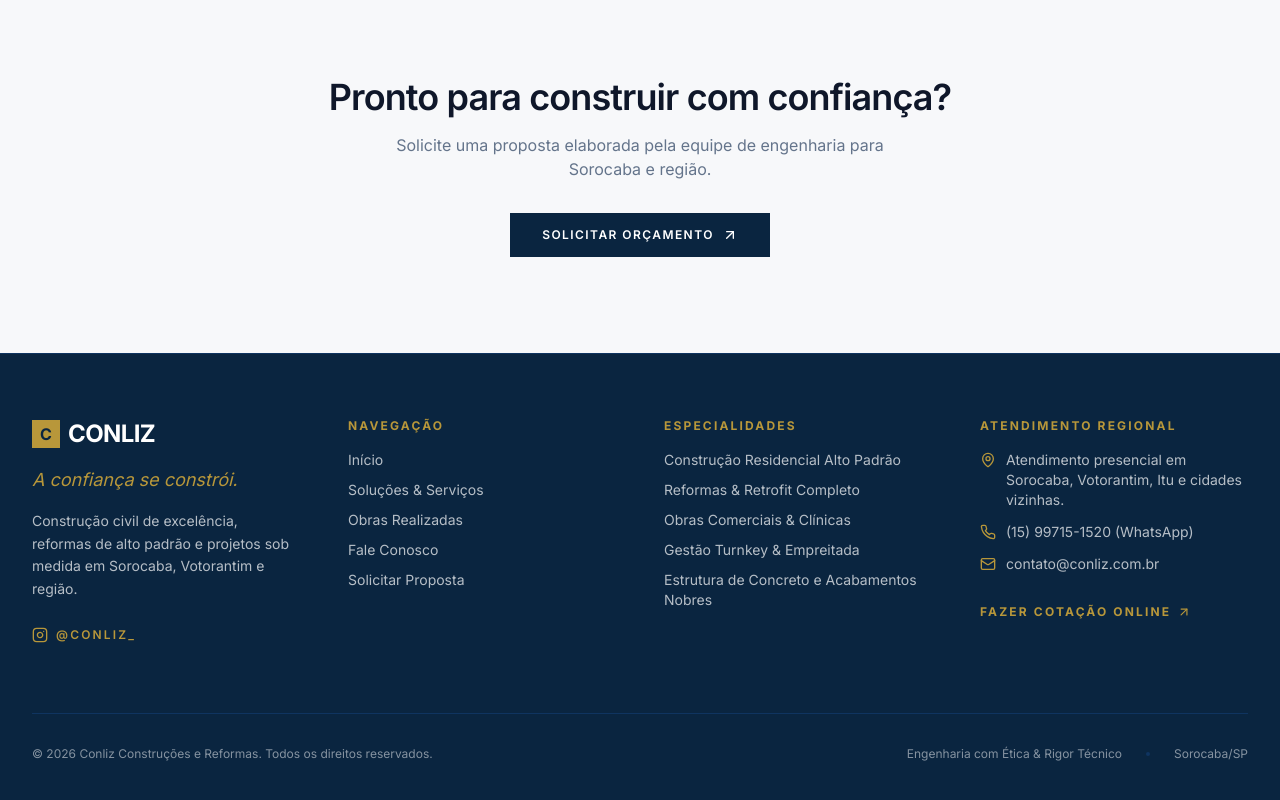
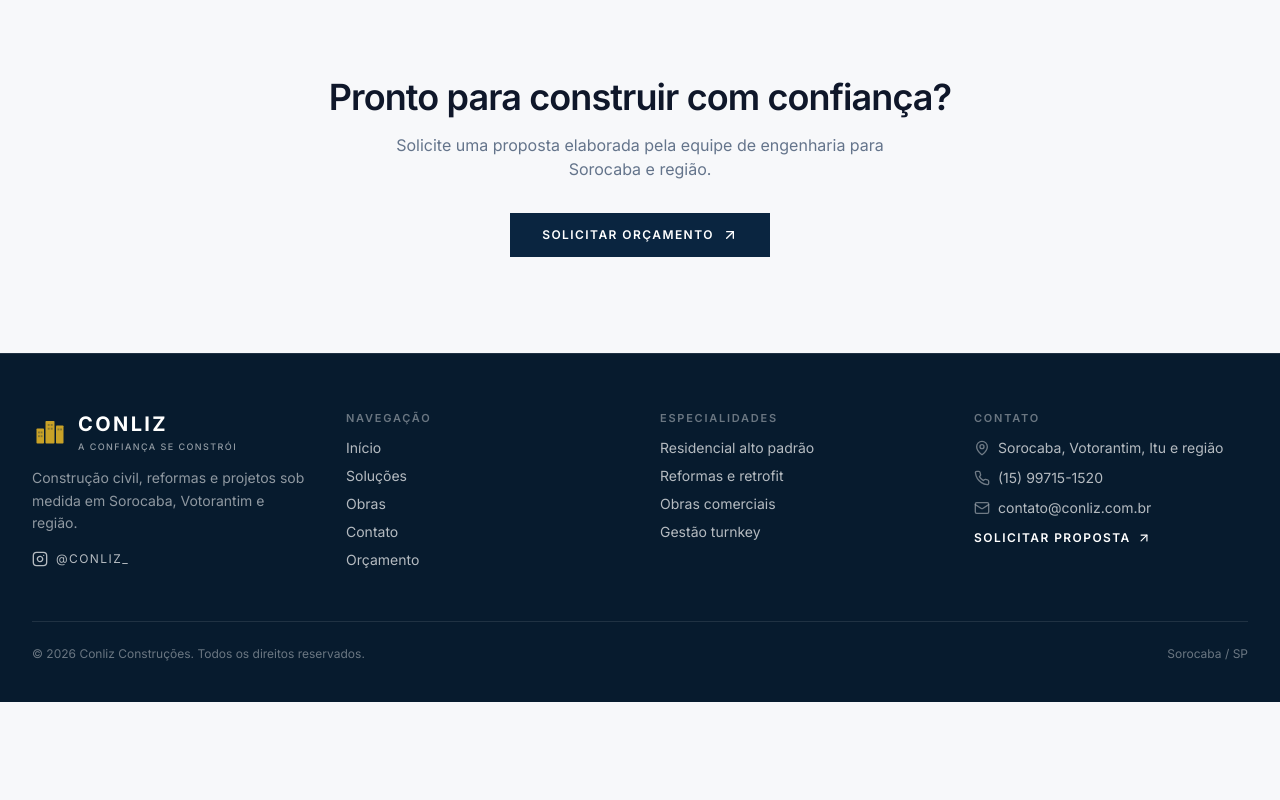
Before and after one commit to tgsf18/conliz, a Next.js app in the folder frontend/: page / in a window 1280 px wide. Shown: the part 3979-4779 px from the top of the page. After the commit the page ends 4681 px from the top, so only its background shows below. Built offline with nearby package versions, Linux system fonts and the light colour scheme; no server answers.

Commit message:
style: Footer with Logo, corporate, less gold, dark support

```diff
--- a/frontend/src/components/layout/Footer.tsx
+++ b/frontend/src/components/layout/Footer.tsx
@@ -4,144 +4,94 @@ import React from "react";
 import Link from "next/link";
 import { usePathname } from "next/navigation";
 import { MapPin, Phone, Mail, Instagram, ArrowUpRight } from "lucide-react";
+import { Logo } from "@/components/brand/Logo";
 
 export function Footer() {
   const pathname = usePathname();
 
-  // Não renderiza o footer público nas rotas do painel admin
   if (pathname?.startsWith("/admin") || pathname?.startsWith("/gestao-conliz-acesso")) {
     return null;
   }
 
   return (
-    <footer className="bg-conliz-navy border-t border-conliz-navyLight pt-16 pb-12 text-white">
+    <footer className="bg-[#071B2E] border-t border-white/10 pt-14 pb-10 text-white">
       <div className="max-w-7xl mx-auto px-4 sm:px-6 lg:px-8">
-        <div className="grid grid-cols-1 md:grid-cols-4 gap-12 mb-16">
-
-          {/* Brand Col */}
-          <div className="space-y-4 md:col-span-1">
-            <div className="flex items-center gap-2">
-              <div className="w-7 h-7 bg-conliz-gold flex items-center justify-center text-conliz-navy font-serif font-bold text-base">
-                C
-              </div>
-              <span className="font-serif text-2xl font-bold tracking-tight text-white">
-                CONLIZ
-              </span>
-            </div>
-            <p className="font-serif italic text-conliz-gold text-lg">
-              A confiança se constrói.
+        <div className="grid grid-cols-1 sm:grid-cols-2 lg:grid-cols-4 gap-10 mb-12">
+          <div className="space-y-4">
+            <Logo theme="dark" showTagline />
+            <p className="text-sm text-white/55 leading-relaxed">
+              Construção civil, reformas e projetos sob medida em Sorocaba, Votorantim e região.
             </p>
-            <p className="text-sm font-sans text-white/70 leading-relaxed">
-              Construção civil de excelência, reformas de alto padrão e projetos sob medida em Sorocaba, Votorantim e região.
-            </p>
-            <div className="pt-2">
-              <a
-                href="https://instagram.com/conliz_"
-                target="_blank"
-                rel="noopener noreferrer"
-                className="inline-flex items-center gap-2 text-xs font-sans tracking-[0.18em] uppercase text-conliz-gold hover:text-white font-semibold transition-colors"
-              >
-                <Instagram className="w-4 h-4" />
-                <span>@conliz_</span>
-              </a>
-            </div>
+            <a
+              href="https://instagram.com/conliz_"
+              target="_blank"
+              rel="noopener noreferrer"
+              className="inline-flex items-center gap-2 text-xs tracking-[0.12em] uppercase text-white/70 hover:text-white"
+            >
+              <Instagram className="w-4 h-4" />
+              @conliz_
+            </a>
           </div>
 
-          {/* Navigation Links */}
-          <div className="space-y-4">
-            <h4 className="font-sans text-xs tracking-[0.18em] uppercase text-conliz-gold font-bold">
+          <div className="space-y-3">
+            <h4 className="text-[11px] tracking-[0.16em] uppercase text-white/40 font-semibold">
               Navegação
             </h4>
-            <ul className="space-y-2.5 text-sm font-sans text-white/70">
-              <li>
-                <Link href="/" className="hover:text-conliz-gold transition-colors">
-                  Início
-                </Link>
-              </li>
-              <li>
-                <Link href="/solucoes" className="hover:text-conliz-gold transition-colors">
-                  Soluções & Serviços
-                </Link>
-              </li>
-              <li>
-                <Link href="/obras" className="hover:text-conliz-gold transition-colors">
-                  Obras Realizadas
-                </Link>
-              </li>
-              <li>
-                <Link href="/contato" className="hover:text-conliz-gold transition-colors">
-                  Fale Conosco
-                </Link>
-              </li>
-              <li>
-                <Link href="/orcamento" className="hover:text-conliz-gold transition-colors">
-                  Solicitar Proposta
-                </Link>
-              </li>
+            <ul className="space-y-2 text-sm text-white/70">
+              {["/", "/solucoes", "/obras", "/contato", "/orcamento"].map((href, i) => (
+                <li key={href}>
+                  <Link href={href} className="hover:text-white transition-colors">
+                    {["Início", "Soluções", "Obras", "Contato", "Orçamento"][i]}
+                  </Link>
+                </li>
+              ))}
             </ul>
           </div>
 
-          {/* Solutions Summary */}
-          <div className="space-y-4">
-            <h4 className="font-sans text-xs tracking-[0.18em] uppercase text-conliz-gold font-bold">
+          <div className="space-y-3">
+            <h4 className="text-[11px] tracking-[0.16em] uppercase text-white/40 font-semibold">
               Especialidades
             </h4>
-            <ul className="space-y-2.5 text-sm font-sans text-white/70">
-              <li>Construção Residencial Alto Padrão</li>
-              <li>Reformas & Retrofit Completo</li>
-              <li>Obras Comerciais & Clínicas</li>
-              <li>Gestão Turnkey & Empreitada</li>
-              <li>Estrutura de Concreto e Acabamentos Nobres</li>
+            <ul className="space-y-2 text-sm text-white/70">
+              <li>Residencial alto padrão</li>
+              <li>Reformas e retrofit</li>
+              <li>Obras comerciais</li>
+              <li>Gestão turnkey</li>
             </ul>
           </div>
 
-          {/* Regional Contact */}
-          <div className="space-y-4">
-            <h4 className="font-sans text-xs tracking-[0.18em] uppercase text-conliz-gold font-bold">
-              Atendimento Regional
+          <div className="space-y-3">
+            <h4 className="text-[11px] tracking-[0.16em] uppercase text-white/40 font-semibold">
+              Contato
             </h4>
-            <div className="space-y-3 text-sm font-sans text-white/70">
-              <div className="flex items-start gap-2.5">
-                <MapPin className="w-4 h-4 text-conliz-gold shrink-0 mt-0.5" />
-                <span>Atendimento presencial em Sorocaba, Votorantim, Itu e cidades vizinhas.</span>
+            <div className="space-y-2.5 text-sm text-white/70">
+              <div className="flex items-start gap-2">
+                <MapPin className="w-4 h-4 shrink-0 mt-0.5 opacity-60" />
+                <span>Sorocaba, Votorantim, Itu e região</span>
               </div>
-              <div className="flex items-center gap-2.5">
-                <Phone className="w-4 h-4 text-conliz-gold shrink-0" />
-                <a
-                  href="https://wa.me/5515997151520"
-                  target="_blank"
-                  rel="noopener noreferrer"
-                  className="hover:text-conliz-gold transition-colors"
-                >
-                  (15) 99715-1520 (WhatsApp)
+              <div className="flex items-center gap-2">
+                <Phone className="w-4 h-4 shrink-0 opacity-60" />
+                <a href="https://wa.me/5515997151520" className="hover:text-white">
+                  (15) 99715-1520
                 </a>
               </div>
-              <div className="flex items-center gap-2.5">
-                <Mail className="w-4 h-4 text-conliz-gold shrink-0" />
+              <div className="flex items-center gap-2">
+                <Mail className="w-4 h-4 shrink-0 opacity-60" />
                 <span>contato@conliz.com.br</span>
               </div>
             </div>
-
-            <div className="pt-2">
-              <Link
-                href="/orcamento"
-                className="inline-flex items-center gap-1.5 text-xs font-sans tracking-[0.18em] uppercase font-bold text-conliz-gold hover:underline"
-              >
-                <span>Fazer cotação online</span>
-                <ArrowUpRight className="w-3.5 h-3.5" />
-              </Link>
-            </div>
+            <Link
+              href="/orcamento"
+              className="inline-flex items-center gap-1.5 text-xs tracking-[0.12em] uppercase font-semibold text-white hover:underline mt-2"
+            >
+              Solicitar proposta <ArrowUpRight className="w-3.5 h-3.5" />
+            </Link>
           </div>
         </div>
 
-        {/* Hairline Divider & Bottom Copyright */}
-        <div className="pt-8 border-t border-conliz-navyLight flex flex-col sm:flex-row items-center justify-between gap-4 text-xs font-sans text-white/50">
-          <p>© {new Date().getFullYear()} Conliz Construções e Reformas. Todos os direitos reservados.</p>
-          <div className="flex items-center gap-6">
-            <span>Engenharia com Ética & Rigor Técnico</span>
-            <span className="w-1 h-1 rounded-full bg-conliz-navyLight" />
-            <span>Sorocaba/SP</span>
-          </div>
+        <div className="pt-6 border-t border-white/10 flex flex-col sm:flex-row items-center justify-between gap-3 text-xs text-white/40">
+          <p>© {new Date().getFullYear()} Conliz Construções. Todos os direitos reservados.</p>
+          <p>Sorocaba / SP</p>
         </div>
       </div>
     </footer>
```
